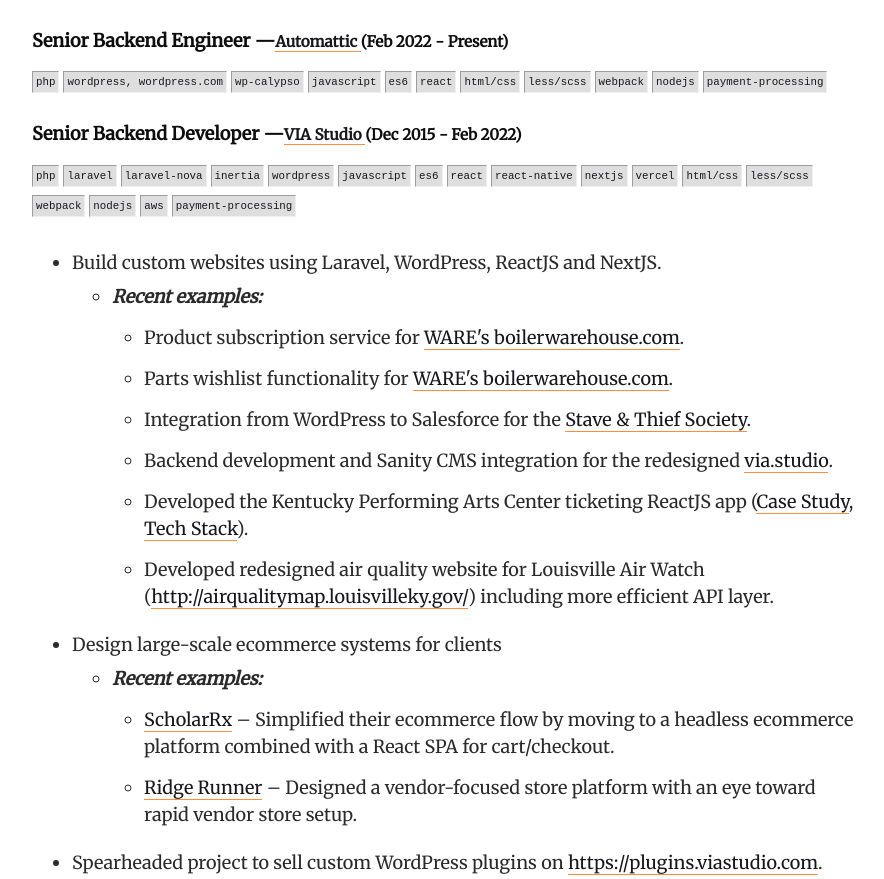
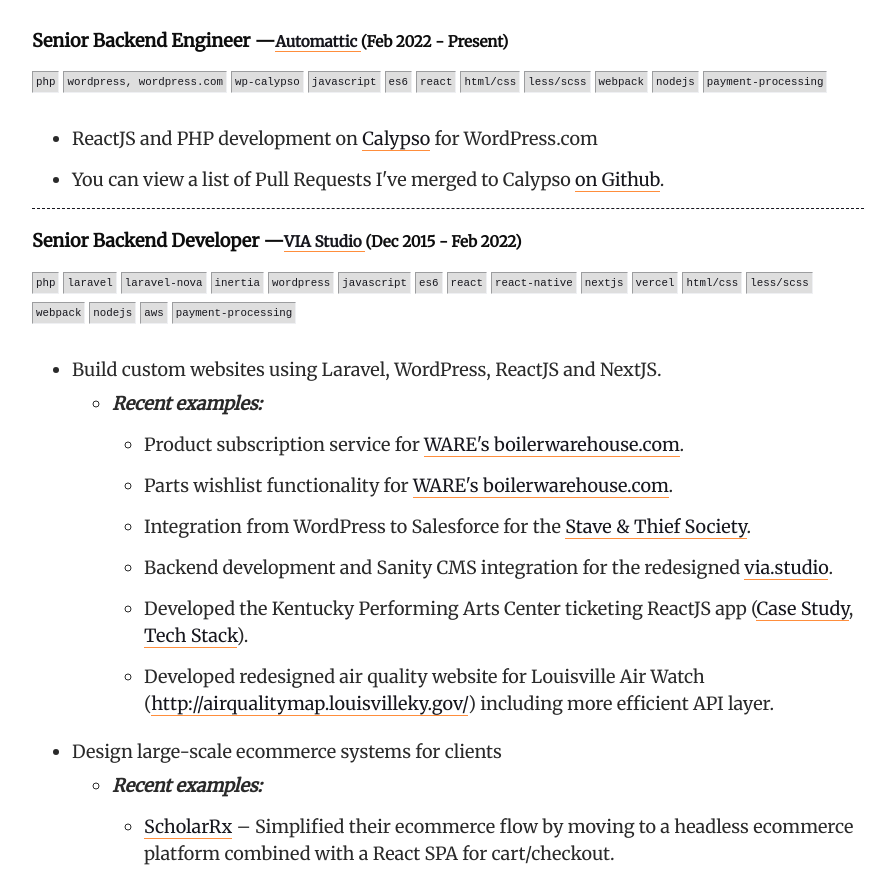
Before and after one commit to markbiek/blog, a Next.js app: page /cv in a window 1280 px wide. Shown: the part 990-1869 px from the top of the page, without its empty margins (192-1076 px from the left). Built offline with nearby package versions, Linux system fonts and the light colour scheme; a web font is replaced by a local one.

Commit message:
Initial a8c cv entry

```diff
--- a/pages/cv.tsx
+++ b/pages/cv.tsx
@@ -73,6 +73,20 @@
 					<span className={styles.tag}>nodejs</span>
 					<span className={styles.tag}>payment-processing</span>
 				</p>
+				<ul className={styles.did}>
+					<li>
+						ReactJS and PHP development on{" "}
+						<a href="https://github.com/Automattic/wp-calypso">Calypso</a> for
+						WordPress.com
+					</li>
+					<li>
+						You can view a list of Pull Requests I've merged to Calypso{" "}
+						<a href="https://github.com/Automattic/wp-calypso/pulls?q=is%3Apr+is%3Aclosed+author%3Amarkbiek">
+							on Github
+						</a>
+						.
+					</li>
+				</ul>
 				<h4 className={styles.job_title}>
 					Senior Backend Developer &mdash;
 					<span className={styles.where}>
```
